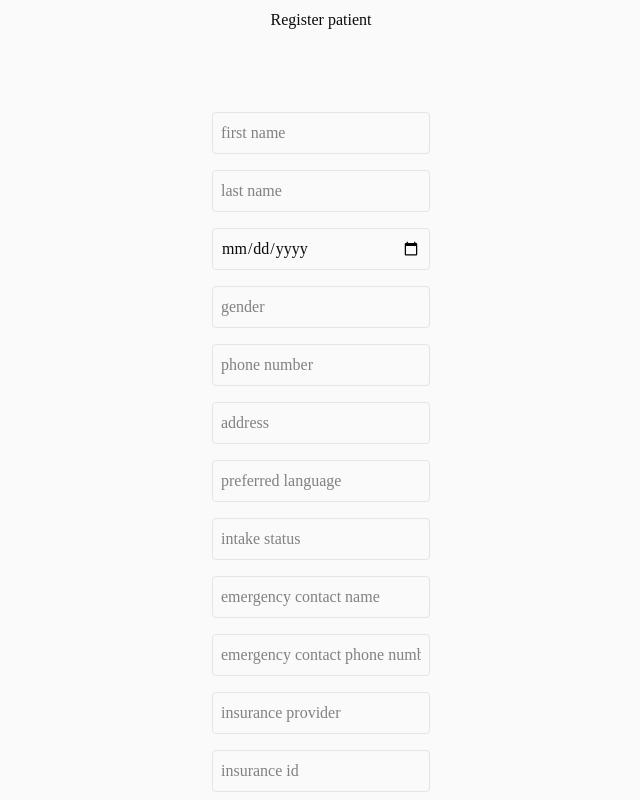
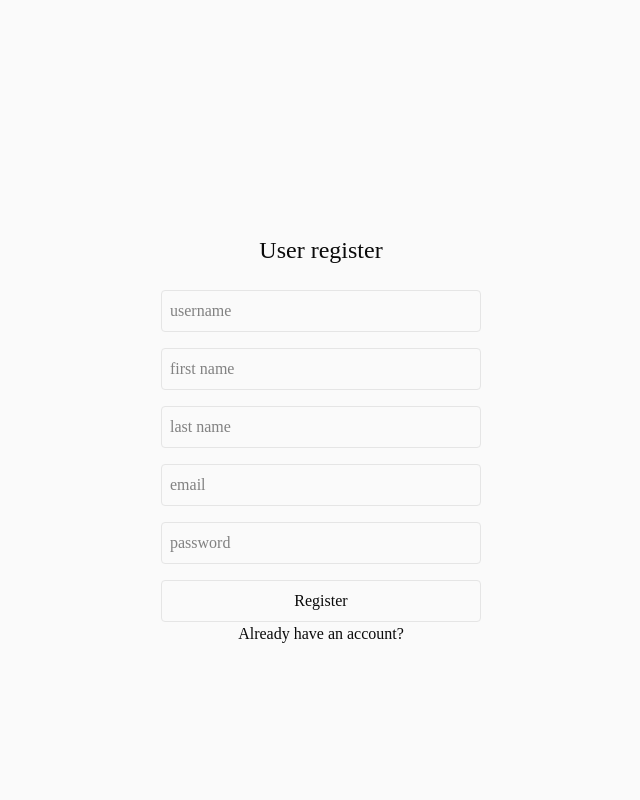
Before and after one commit to The-Raven001/medical-flow-ai, a Next.js app in the folder frontend/: page / in a window 1280 px wide. Shown: the whole page, without its empty margins (319-959 px from the left). Built offline with nearby package versions, Linux system fonts and the light colour scheme.

Commit message:
Added submit logic to Register side of webside, and tested it, working as expected

```diff
--- a/frontend/app/page.tsx
+++ b/frontend/app/page.tsx
@@ -1,3 +1,5 @@
+"use client"
+
 import Image from "next/image";
 import { Register } from "./pages/Register";
 import { CreatePatient } from "./pages/CreatePatient";
@@ -5,7 +7,7 @@ import { CreatePatient } from "./pages/CreatePatient";
 export default function Home() {
   return (
     <div className="flex flex-col flex-1 items-center justify-center bg-zinc-50 font-sans dark:bg-black">
-      <CreatePatient />
+      <Register />
     </div>
   );
 }
--- a/frontend/app/pages/Register.tsx
+++ b/frontend/app/pages/Register.tsx
@@ -1,42 +1,107 @@
+import { useState } from "react"
+
+interface RegisterPayload {
+    username: string
+    first_name: string
+    last_name: string
+    email: string
+    password: string
+}
 
 export function Register() {
+
+    const [username, setUsername] = useState("")
+    const [firstName, setFirstName] = useState("")
+    const [lastName, setLastName] = useState("")
+    const [email, setEmail] = useState("")
+    const [password, setPassword] = useState("")
+
+    const [error, setError] = useState<string | null>(null);
+    const [loading, setLoading] = useState(false)
+
+    const handlesubmit = async (event: React.SubmitEvent<HTMLFormElement>) => {
+        event.preventDefault()
+        setLoading(true)
+        setError(null)
+
+        const payload: RegisterPayload = {
+            username,
+            first_name: firstName,
+            last_name: lastName,
+            email,
+            password,
+        }
+
+        try{
+            const response = await fetch(`${process.env.NEXT_PUBLIC_API_URL}/clinic_users`, {
+                method: "POST",
+                headers: {
+                    "Content-Type": "application/json",
+                },
+                body: JSON.stringify(payload)
+            })
+
+            if (!response.ok) {
+                throw new Error("Failed to register")
+            }
+
+        }
+        catch (err){
+            setError("Registration failed");
+        } finally {
+            setLoading(false)
+        }
+    }
 
     return (
         <div className="flex flex-col items-center mt-20">
             <h1 className="text-2xl mb-6">User register</h1>
 
             <form
-            className="flex flex-col gap-4 w-80">
+            className="flex flex-col gap-4 w-80"
+            onSubmit={handlesubmit}>
 
                 <input type="text"
+                className="border p-2 rounded"
                 placeholder="username"
-                className="border p-2 rounded"
+                value={username}
+                onChange={(event) => setUsername(event.target.value)}
+
                 required />
 
                 <input type="text"
+                className="border p-2 rounded"
                 placeholder="first name"
-                className="border p-2 rounded"
+                value={firstName}
+                onChange={(event) => setFirstName(event.target.value)}
                 required />
 
                 <input type="text"
                 placeholder="last name"
                 className="border p-2 rounded"
+                value={lastName}
+                onChange={(event) => setLastName(event.target.value)}
                 required
                 />
 
                 <input
+                className="border p-2 rounded"
                 type="email"
                 placeholder="email"
-                className="border p-2 rounded"
+                value={email}
+                onChange={(event) => setEmail(event.target.value)}
                 required />
 
                 <input type="password"
+                className="border p-2 rounded"
                 placeholder="password"
-                className="border p-2 rounded"
+                value={password}
+                onChange={(event) => setPassword(event.target.value)}
                 required />
 
                 <button type="submit"
-                ></button>
+                className="border p-2 rounded"
+                >Register</button>
             </form>
             <p>Already have an account?</p>
         </div>
```
